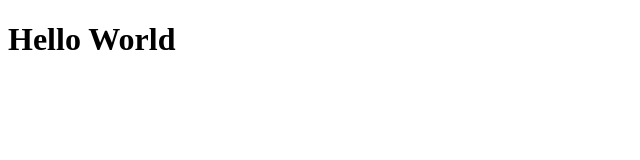
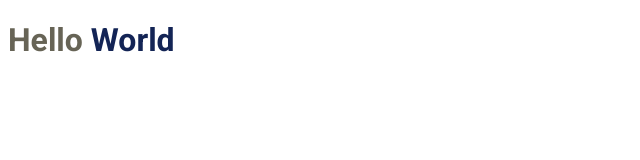
Before and after one commit to cassiosilva93/ignews, a Next.js app: page / in a window 1280 px wide. Shown: the top 160 px of the page, without its empty margins (0-640 px from the left). Built offline with nearby package versions, Linux system fonts and the light colour scheme.

Commit message:
added _document file

```diff
--- /dev/null
+++ b/src/pages/_document.tsx
@@ -0,0 +1,18 @@
+import Document, { Html, Head, Main, NextScript } from 'next/document';
+
+export default class MyDocument extends Document {
+  render() {
+    return (
+      <Html>
+        <Head>
+          <link rel="preconnect" href="https://fonts.googleapis.com" />
+          <link href="https://fonts.googleapis.com/css2?family=Roboto:wght@400;700;900&display=swap" rel="stylesheet" />
+        </Head>
+        <body>
+          <Main />
+          <NextScript />
+        </body>
+      </Html>
+    )
+  }
+}
--- a/src/pages/index.tsx
+++ b/src/pages/index.tsx
@@ -1,5 +1,17 @@
+import styles from '../styles/home.module.scss';
+import Head from 'next/head';
+
 export default function Home() {
   return (
-    <h1>Hello World</h1>
+    <>
+      <Head>
+          <title>início | ig.news</title>
+      </Head>
+
+      <h1 className={styles.title}>
+
+        Hello <span>World</span>
+      </h1>
+    </>
   )
 }
```
